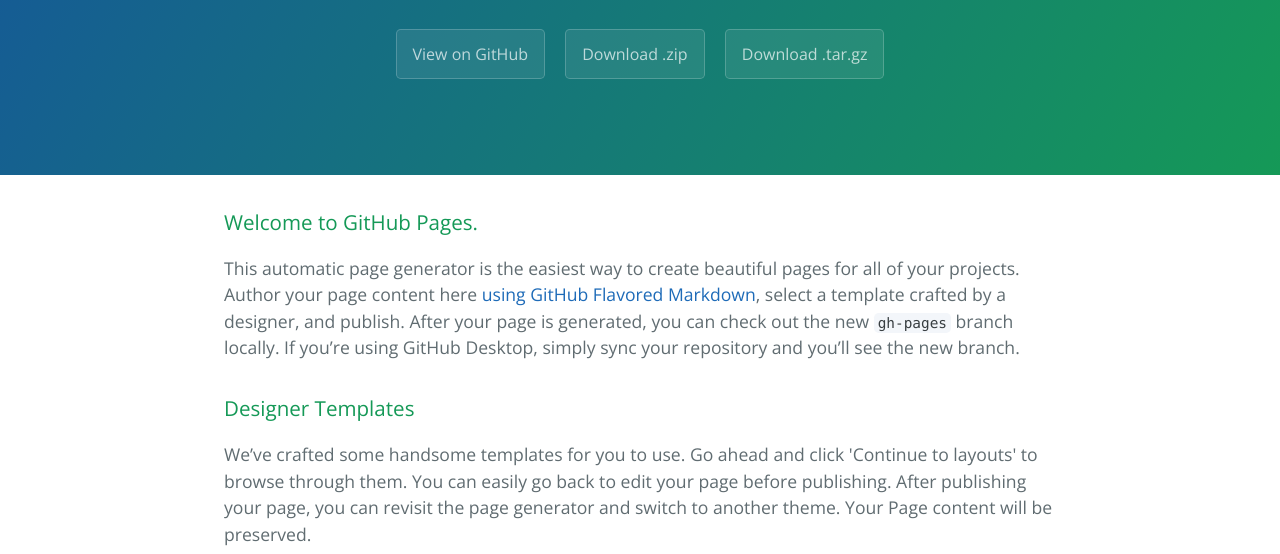
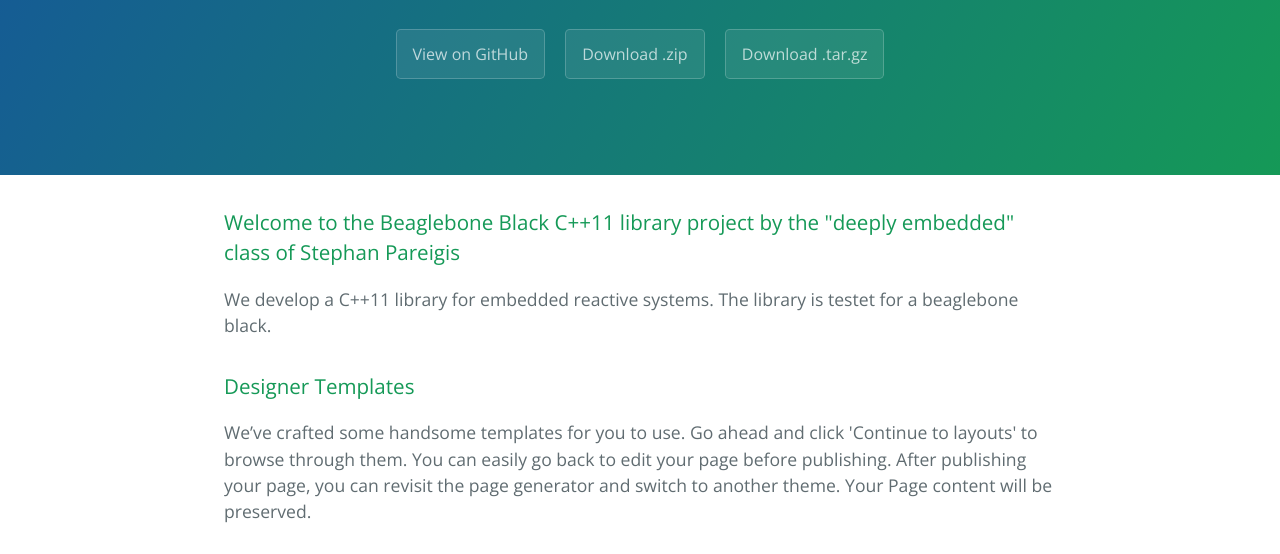
Before and after one commit to deeplyembedded/ReSyLib, a plain HTML site: page index.html in a window 1280 px wide. Shown: the part 208-762 px from the top of the page. Drawn offline with nearby package versions, Linux system fonts and the light colour scheme.

Commit message:
Create gh-pages branch via GitHub

```diff
--- a/index.html
+++ b/index.html
@@ -20,9 +20,9 @@
 
     <section class="main-content">
       <h3>
-<a id="welcome-to-github-pages" class="anchor" href="#welcome-to-github-pages" aria-hidden="true"><span class="octicon octicon-link"></span></a>Welcome to GitHub Pages.</h3>
+<a id="welcome-to-the-beaglebone-black-c11-library-project-by-the-deeply-embedded-class-of-stephan-pareigis" class="anchor" href="#welcome-to-the-beaglebone-black-c11-library-project-by-the-deeply-embedded-class-of-stephan-pareigis" aria-hidden="true"><span class="octicon octicon-link"></span></a>Welcome to the Beaglebone Black C++11 library project by the "deeply embedded" class of Stephan Pareigis</h3>
 
-<p>This automatic page generator is the easiest way to create beautiful pages for all of your projects. Author your page content here <a href="https://guides.github.com/features/mastering-markdown/">using GitHub Flavored Markdown</a>, select a template crafted by a designer, and publish. After your page is generated, you can check out the new <code>gh-pages</code> branch locally. If you’re using GitHub Desktop, simply sync your repository and you’ll see the new branch.</p>
+<p>We develop a C++11 library for embedded reactive systems. The library is testet for a beaglebone black. </p>
 
 <h3>
 <a id="designer-templates" class="anchor" href="#designer-templates" aria-hidden="true"><span class="octicon octicon-link"></span></a>Designer Templates</h3>
```
Also changed, not shown: params.json (+1 -1 lines).
